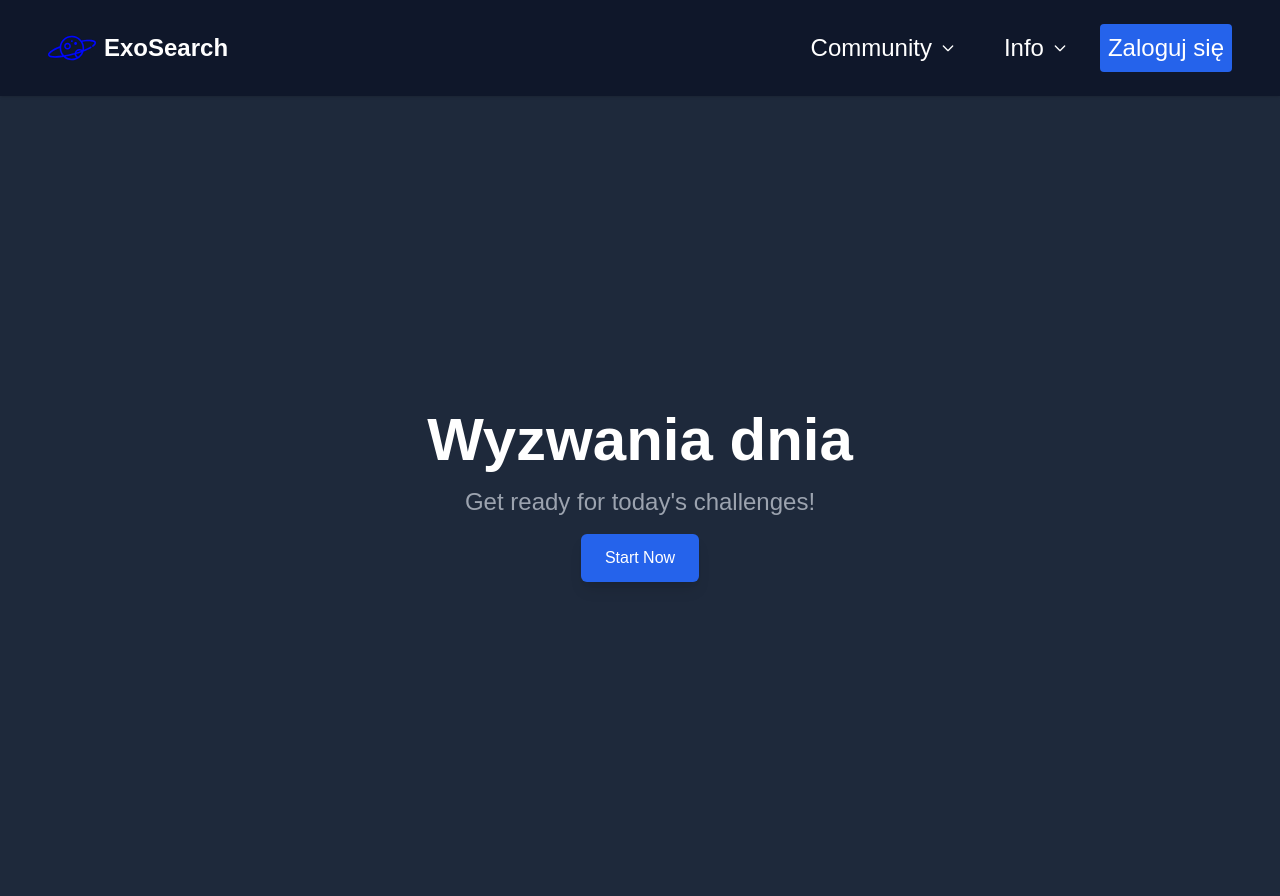
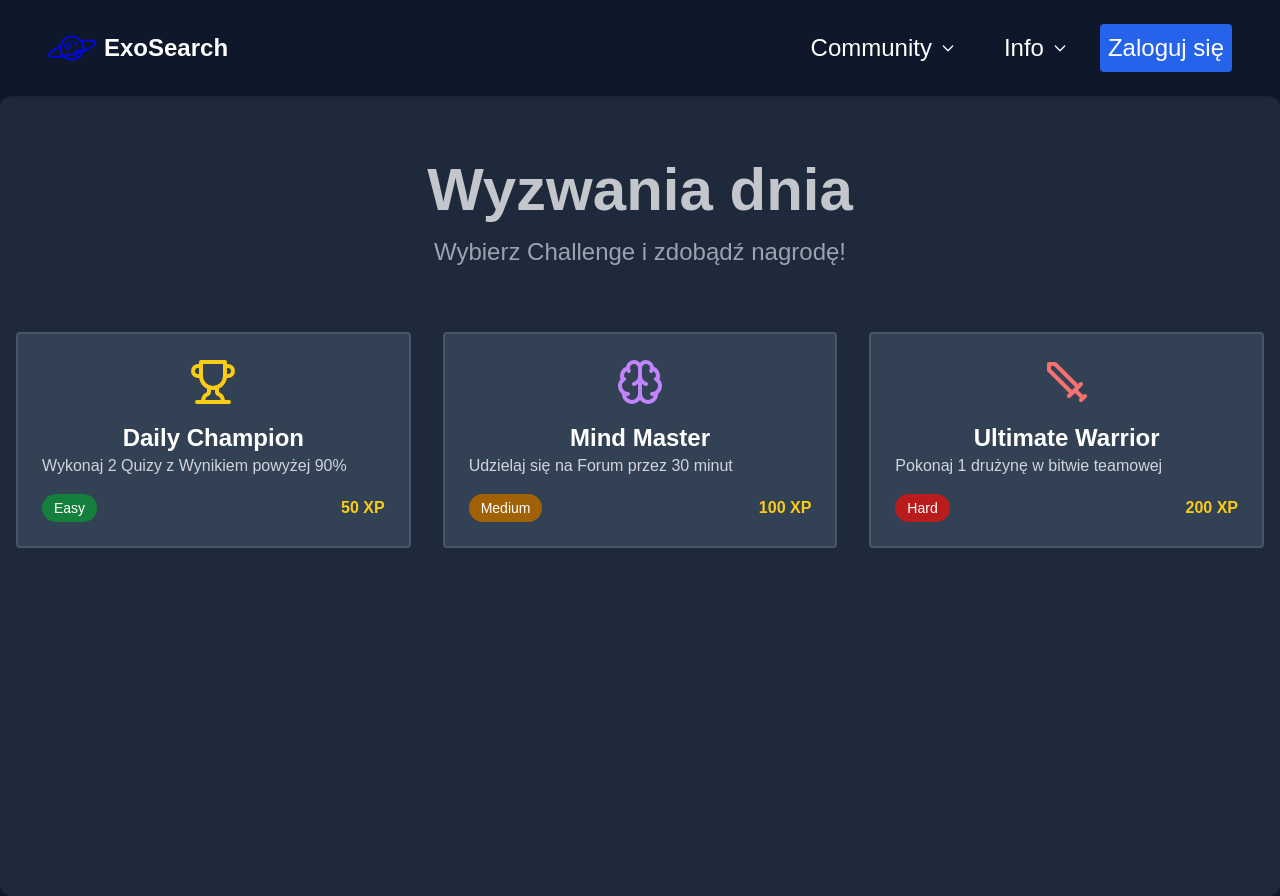
Before and after one commit to Andrz3jj/front-end-hackathon, a React (Vite) app in the folder landing-page/: page /Challenges in a window 1280 px wide. Built offline with nearby package versions, Linux system fonts and the light colour scheme.

Commit message:
Fixed smth and added quests

```diff
--- a/landing-page/src/components/Challenges.tsx
+++ b/landing-page/src/components/Challenges.tsx
@@ -1,25 +1,98 @@
-import "../App.css";
+import { useState } from 'react';
+import { Trophy, Sword, Brain } from 'lucide-react';
 
 const Challenges = () => {
+    const [selectedQuest, setSelectedQuest] = useState<number | null>(null); // Make sure to define the state type explicitly as number | null.
+
+    const quests = [
+        {
+            id: 1,
+            title: "Daily Champion",
+            icon: <Trophy className="w-12 h-12 text-yellow-400" />,
+            description: "Wykonaj 2 Quizy z Wynikiem powyżej 90%",
+            reward: "50 XP",
+            difficulty: "Easy"
+        },
+        {
+            id: 2,
+            title: "Mind Master",
+            icon: <Brain className="w-12 h-12 text-purple-400" />,
+            description: "Udzielaj się na Forum przez 30 minut",
+            reward: "100 XP",
+            difficulty: "Medium"
+        },
+        {
+            id: 3,
+            title: "Ultimate Warrior",
+            icon: <Sword className="w-12 h-12 text-red-400" />,
+            description: "Pokonaj 1 drużynę w bitwie teamowej",
+            reward: "200 XP",
+            difficulty: "Hard"
+        }
+    ];
+
     return (
-        <>
-            <div className="bg-slate-800 text-white min-h-screen flex items-center justify-center">
-                <div className="text-center space-y-4">
-                    {/* Title with animation */}
-                    <h1 className="text-4xl md:text-6xl font-bold animate-fadeIn">Wyzwania dnia</h1>
+        <div className="bg-slate-800 text-white min-h-screen rounded-xl">
+            <div className="container mx-auto px-4 py-16">
+                {/* Header Section */}
+                <div className="text-center space-y-4 mb-16">
+                    <h1 className="text-4xl md:text-6xl font-bold animate-pulse">
+                        Wyzwania dnia
+                    </h1>
+                    <p className="text-lg md:text-2xl text-gray-400">
+                        Wybierz Challenge i zdobądź nagrodę!
+                    </p>
+                </div>
 
-                    {/* Subheading or description */}
-                    <p className="text-lg md:text-2xl text-gray-400">
-                        Get ready for today's challenges!
-                    </p>
+                {/* Quests Grid */}
+                <div className="grid grid-cols-1 md:grid-cols-3 gap-8">
+                    {quests.map((quest) => (
+                        <div
+                            key={quest.id}
+                            className={`
+                                bg-slate-700 border-2 transition-all duration-300 cursor-pointer
+                                transform hover:scale-105 hover:shadow-xl rounded p-6
+                                ${selectedQuest === quest.id ? 'border-blue-400 shadow-blue-400/50' : 'border-slate-600'}
+                            `}
+                            onClick={() => setSelectedQuest(quest.id)}
+                        >
+                            <div className="space-y-4 text-center">
+                                <div className="flex justify-center">
+                                    {quest.icon}
+                                </div>
+                                <h2 className="text-2xl font-bold">{quest.title}</h2>
+                            </div>
+                            <div className="space-y-4">
+                                <p className="text-gray-300">{quest.description}</p>
+                                <div className="flex justify-between items-center">
+                                    <span
+                                        className={`text-sm px-3 py-1 rounded-full ${
+                                            quest.difficulty === 'Easy' ? 'bg-green-700' :
+                                            quest.difficulty === 'Medium' ? 'bg-yellow-700' :
+                                            'bg-red-700'
+                                        }`}
+                                    >
+                                        {quest.difficulty}
+                                    </span>
+                                    <span className="text-yellow-400 font-bold">
+                                        {quest.reward}
+                                    </span>
+                                </div>
+                            </div>
+                        </div>
+                    ))}
+                </div>
 
-                    {/* Cool animated button */}
-                    <button className="px-6 py-3 bg-blue-600 hover:bg-blue-700 transition-colors duration-300 ease-in-out rounded-md shadow-lg transform hover:scale-105 focus:outline-none">
-                        Start Now
-                    </button>
-                </div>
+                {/* Action Button */}
+                {selectedQuest && (
+                    <div className="text-center mt-12">
+                        <button className="px-8 py-4 bg-blue-600 hover:bg-blue-700 rounded-lg font-bold text-lg transition-all duration-300 transform hover:scale-105 hover:shadow-lg hover:shadow-blue-500/50">
+                            Rozpocznij Wyzwanie
+                        </button>
+                    </div>
+                )}
             </div>
-        </>
+        </div>
     );
 };
 
```
